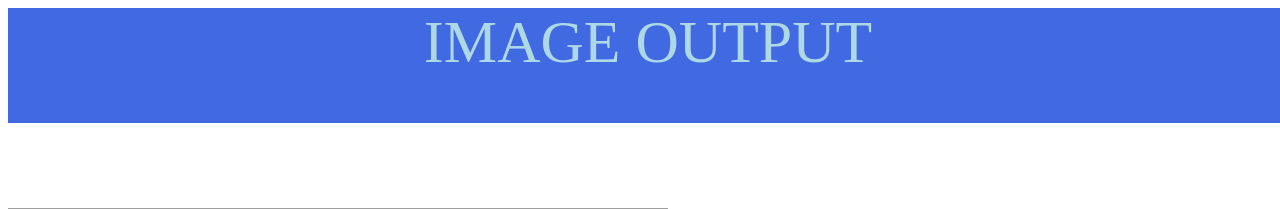
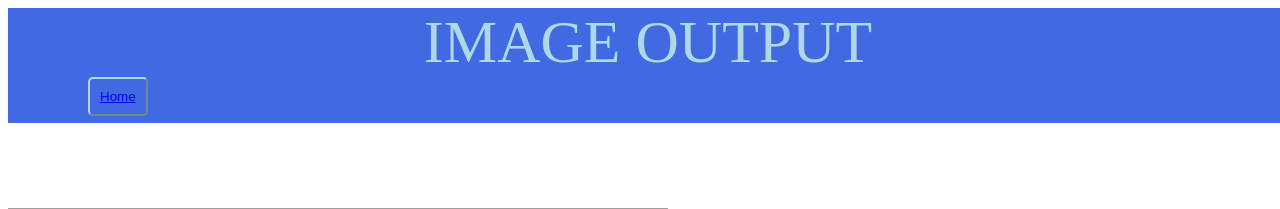
Before and after one commit to rangasainath/LCM, a Flask app: page /through_images in a window 1280 px wide. Shown: the top 209 px of the page. Run offline with Flask 2, Linux system fonts and the light colour scheme; grey boxes are pictures that could not be loaded.

Commit message:
complete modified commit

```diff
--- a/app.py
+++ b/app.py
@@ -65,12 +65,12 @@ def gen():
     face_cascade=cv.CascadeClassifier(cv.data.haarcascades+'haarcascade_frontalface_default.xml')
     eyes_cascade=cv.CascadeClassifier(cv.data.haarcascades+'haarcascade_eye.xml')
     cap=cv.VideoCapture(0)
-    d=cap.isOpened()
+    '''d=cap.isOpened()
     if d==1:
         pass
     else:
-        cap.Open()
-    cap=cv.VideoCapture(0)
+        cap.Open()'''
+    cap=cv.VideoCapture(1)
     count_img=0
     while (cap.isOpened() and count_img<=100):
         ret,img =cap.read()
--- a/template/image.html
+++ b/template/image.html
@@ -95,7 +95,6 @@ color:orange;
   padding-bottom:0px;
   margin-bottom:30px;
   margin-left: 80px;
-
   height:30px;
   width:60px;
   color:#ADD8E6;
--- a/template/imageoutput.html
+++ b/template/imageoutput.html
@@ -26,20 +26,35 @@
    margin-bottom: 0px;
    margin-left: 0px;
    margin-top: 0px;
-
+   }
+   #button{
+    background:#4169E1;
+    border-radius: 5px;
+    border-color: #ADD8E6;
+  padding-top:10px;
+  padding-bottom:10px;
+  padding-left: 10px;
+  padding-right: 10px;
+  margin-bottom:30px;
+  margin-left: 80px;
+  color:#ADD8E6;
+  align-items: center;
    }
         </style>
     </head>
     <body>
         <header>
-            <center><font style="color:#ADD8E6;font-size:60px;font-stretch:condensed;">IMAGE OUTPUT</font></center></br>
+            <center><font style="color:#ADD8E6;font-size:60px;font-stretch:condensed;">IMAGE OUTPUT</font></center>
+            <button id=button><a href="/hellos">Home</a></button>
             </br>
             </br>
             </br>
         </header>
+
         <div id=image>
         <img src="/through_imagess" height="500px" width="660px">
     </div>
+
         <!---->
         <!--{% with message=get_flashed_messages() %}
             {% if message %}
```
Also changed, not shown: template/outputvideo.html (+15 -1 lines), 2 other files.
